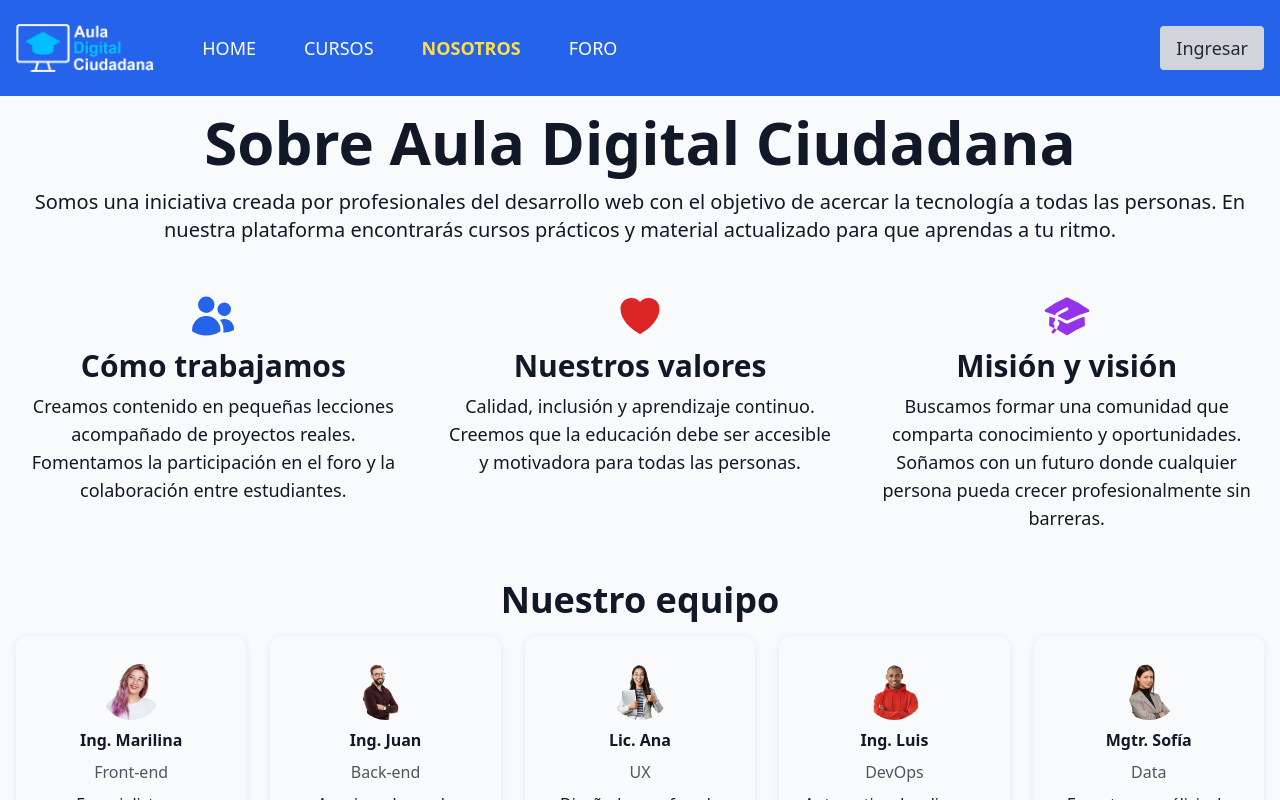
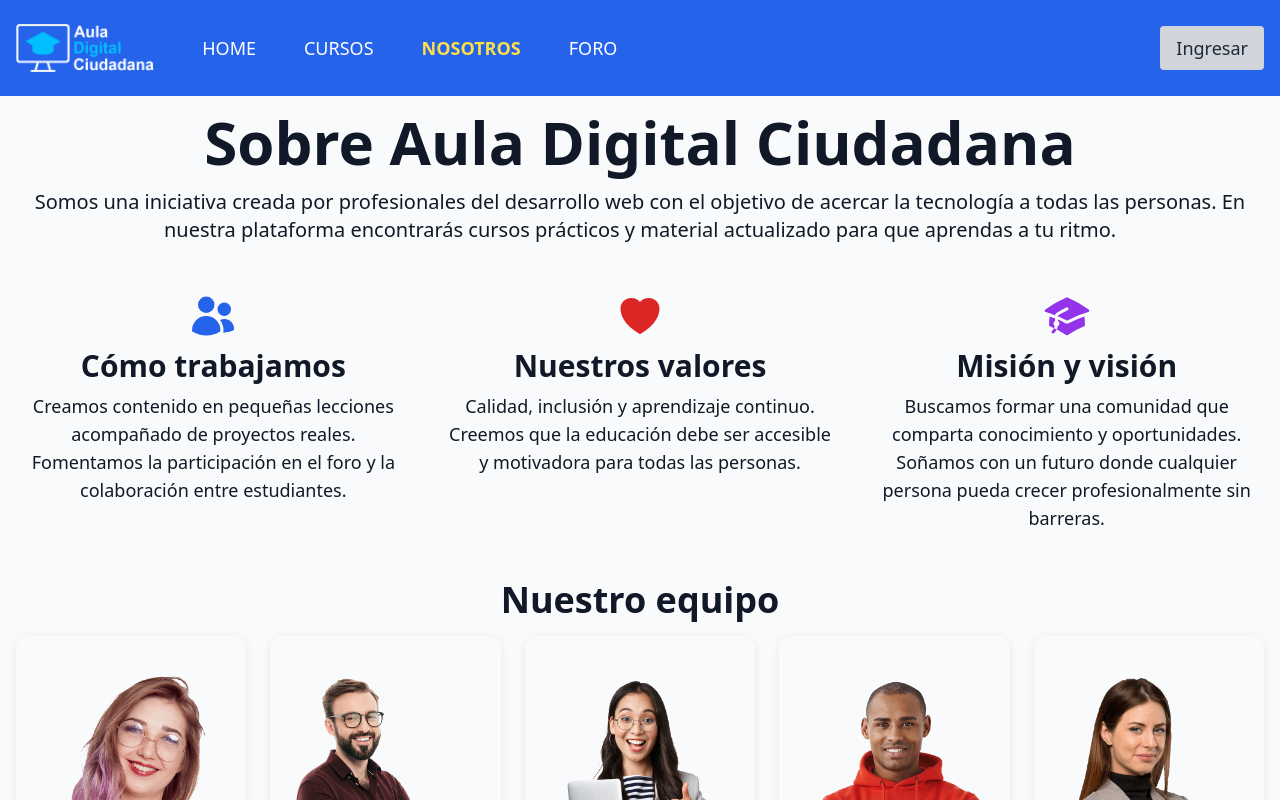
Before and after one commit to estebanaraoz/curso-webapp, a React (Vite) app: page /curso-webapp/nosotros in a window 1280 px wide. Shown: the top 800 px of the page. Built offline with nearby package versions, Linux system fonts and the light colour scheme.

Commit message:
Update user and instructor data and enlarge avatars

```diff
--- a/src/data/instructors.ts
+++ b/src/data/instructors.ts
@@ -6,11 +6,11 @@ export interface InstructorInfo {
 }
 
 export const instructors: InstructorInfo[] = [
-  { name: 'Ing. Marilina', role: 'Front‑end', avatar: '/images/instructor-marilina.png', bio: 'Especialista en interfaces accesibles.' },
-  { name: 'Ing. Juan', role: 'Back‑end', avatar: '/images/instructor-juan.png', bio: 'Apasionado por la arquitectura de servicios.' },
-  { name: 'Lic. Ana', role: 'UX', avatar: '/images/instructor-ana.png', bio: 'Diseñadora enfocada en experiencia de usuario.' },
-  { name: 'Ing. Luis', role: 'DevOps', avatar: '/images/instructor-luis.png', bio: 'Automatiza despliegues y buenas prácticas.' },
-  { name: 'Mgtr. Sof\u00eda', role: 'Data', avatar: '/images/instructor-sofia.png', bio: 'Experta en análisis de datos.' },
+  { name: 'Ing. Marilina López', role: 'Front‑end', avatar: '/images/instructor-marilina.png', bio: 'Especialista en interfaces accesibles.' },
+  { name: 'Ing. Juan Pérez', role: 'Back‑end', avatar: '/images/instructor-juan.png', bio: 'Apasionado por la arquitectura de servicios.' },
+  { name: 'Lic. Ana Ruiz', role: 'UX', avatar: '/images/instructor-ana.png', bio: 'Diseñadora enfocada en experiencia de usuario.' },
+  { name: 'Ing. Luis Gómez', role: 'DevOps', avatar: '/images/instructor-luis.png', bio: 'Automatiza despliegues y buenas prácticas.' },
+  { name: 'Mgtr. Sof\u00eda Ramírez', role: 'Data', avatar: '/images/instructor-sofia.png', bio: 'Experta en análisis de datos.' },
 ]
 
 export function getInstructorByCourse(courseId: string): InstructorInfo {
--- a/src/pages/CourseDetail.tsx
+++ b/src/pages/CourseDetail.tsx
@@ -115,9 +115,11 @@ export default function CourseDetail() {
               <h2 className="text-4xl font-bold">Instructor</h2>
               {instructor && (
                 <div className="flex flex-col items-center gap-2">
-                  <div className="w-[60px] h-[60px] rounded-full bg-gray-300 flex items-center justify-center">
-                    <UserCircleIcon className="w-[60px] h-[60px] text-gray-400" />
-                  </div>
+                  <img
+                    src={getAssetUrl(instructor.avatar)}
+                    alt={instructor.name}
+                    className="w-[60px] h-[60px] object-cover rounded-full"
+                  />
                   <span className="font-semibold">{instructor.name}</span>
                 </div>
               )}
--- a/src/pages/Home.tsx
+++ b/src/pages/Home.tsx
@@ -110,7 +110,7 @@ export default function Home() {
               <img
                 src={getAssetUrl('/images/testimonials/lucia.png')}
                 alt="Lucía"
-                className="w-[80px] h-[80px] object-cover rounded-full mx-auto"
+                className="w-[240px] h-[240px] object-cover rounded-full mx-auto"
               />
               <p className="text-xl font-semibold">"Gracias a Aula Digital pude conseguir mi primer trabajo en tecnología"</p>
               <span className="text-base">- Lucía</span>
@@ -119,7 +119,7 @@ export default function Home() {
               <img
                 src={getAssetUrl('/images/testimonials/mateo.png')}
                 alt="Mateo"
-                className="w-[80px] h-[80px] object-cover rounded-full mx-auto"
+                className="w-[240px] h-[240px] object-cover rounded-full mx-auto"
               />
               <p className="text-xl font-semibold">"Los cursos son claros y el soporte del foro es excelente"</p>
               <span className="text-base">- Mateo</span>
--- a/src/pages/Login.tsx
+++ b/src/pages/Login.tsx
@@ -7,7 +7,7 @@ import { useAuthStore } from '../store/auth'
 import getAssetUrl from '../utils/getAssetUrl'
 
 const DEFAULT_USER = {
-  name: 'usuario',
+  name: 'Usuario',
   email: 'usuario@cursos.com.ar',
   password: 'usuario',
 }
--- a/src/pages/Nosotros.tsx
+++ b/src/pages/Nosotros.tsx
@@ -49,7 +49,7 @@ export default function Nosotros() {
           <div className="grid gap-6 sm:grid-cols-2 md:grid-cols-3 lg:grid-cols-5">
             {instructors.map(i => (
               <div key={i.name} className="p-card rounded-card shadow-card text-center space-y-2">
-                <img src={getAssetUrl(i.avatar)} alt={i.name} className="w-[60px] h-[60px] object-cover rounded-full mx-auto" />
+                <img src={getAssetUrl(i.avatar)} alt={i.name} className="w-[240px] h-[240px] object-cover rounded-full mx-auto" />
                 <h3 className="font-semibold">{i.name}</h3>
                 <p className="text-base text-gray-600">{i.role}</p>
                 <p className="text-base">{i.bio}</p>
```
